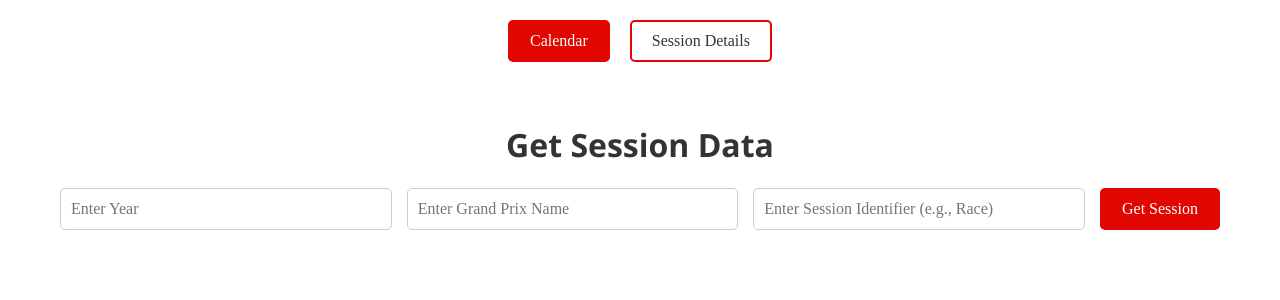
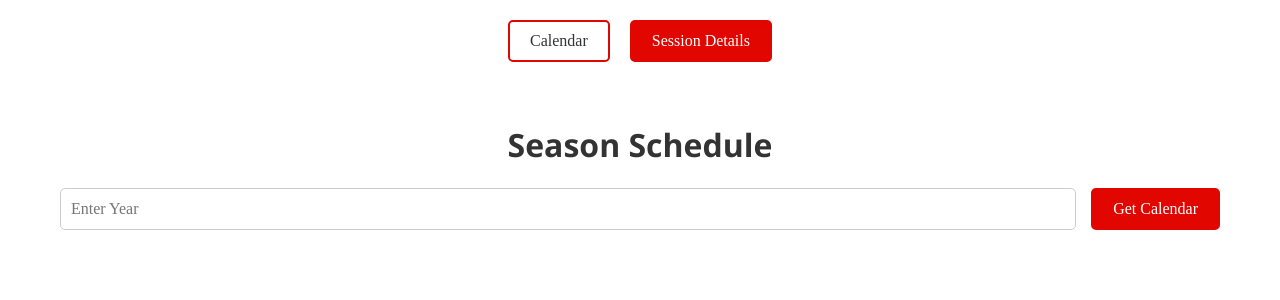
Before and after one commit to vighnesh-radhakrishnan/anemoi, a React (Create React App) app in the folder frontend/: page / in a window 1280 px wide. Shown: the top 300 px of the page. Built offline with nearby package versions, Linux system fonts and the light colour scheme.

Commit message:
tab default value changed to calendar

```diff
--- a/frontend/src/App.js
+++ b/frontend/src/App.js
@@ -4,7 +4,7 @@ import GetSession from "./Components/GetSession";
 import { PageWrapper, TabWrapper, Tab } from "./Components/Container";
 
 function App() {
-  const [activeTab, setActiveTab] = useState("session");
+  const [activeTab, setActiveTab] = useState("calendar");
 
   const handleTabChange = (tab) => {
     setActiveTab(tab);
```
